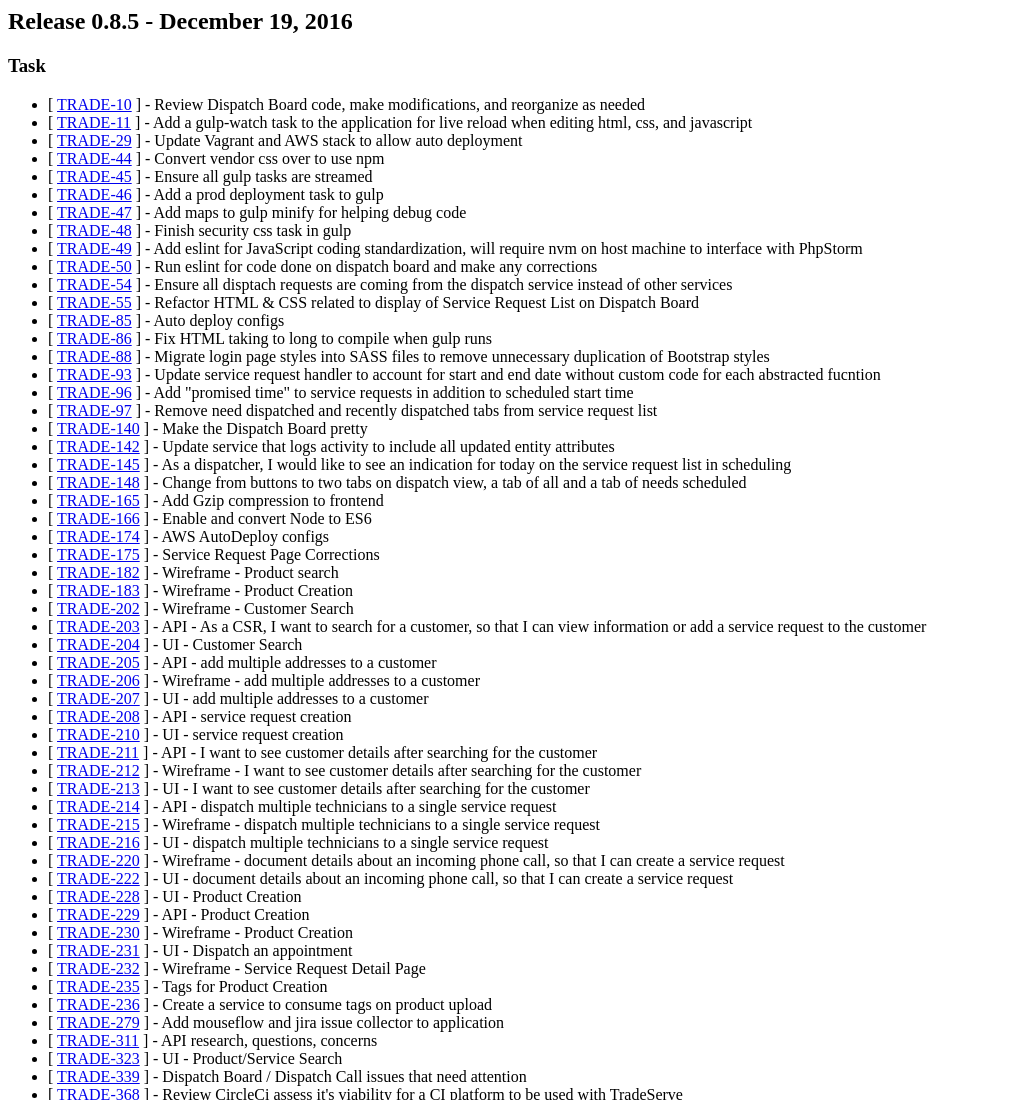
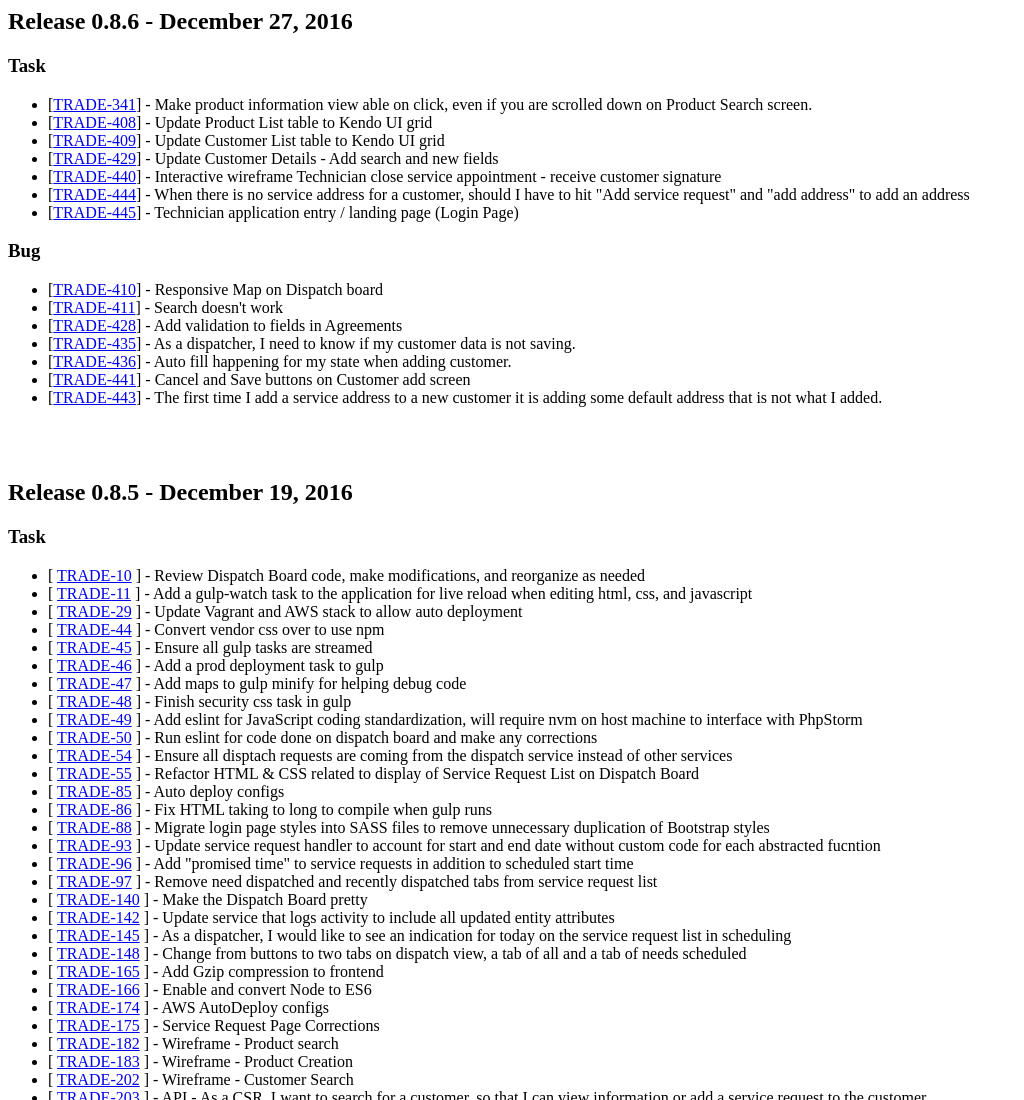
Before and after one commit to tradeserve/changelog, a plain HTML site: page docs/index.html in a window 1280 px wide. Shown: the top 1100 px of the page, without its empty margins (0-1024 px from the left). Drawn offline with Linux system fonts and the light colour scheme.

Commit message:
update from latest release

```diff
--- a/docs/index.html
+++ b/docs/index.html
@@ -1,5 +1,42 @@
+<h2>Release 0.8.6 - December 27, 2016</h2>
+<h3>Task</h3>
+<ul>
+	<li>[<a href='https://tradeserve.atlassian.net/browse/TRADE-341'>TRADE-341</a>] -         Make product information view able on click, even if you are scrolled down on Product Search screen.
+	</li>
+	<li>[<a href='https://tradeserve.atlassian.net/browse/TRADE-408'>TRADE-408</a>] -         Update Product List table to Kendo UI grid
+	</li>
+	<li>[<a href='https://tradeserve.atlassian.net/browse/TRADE-409'>TRADE-409</a>] -         Update Customer List table to Kendo UI grid
+	</li>
+	<li>[<a href='https://tradeserve.atlassian.net/browse/TRADE-429'>TRADE-429</a>] -         Update Customer Details - Add search and new fields
+	</li>
+	<li>[<a href='https://tradeserve.atlassian.net/browse/TRADE-440'>TRADE-440</a>] -         Interactive wireframe Technician close service appointment - receive customer signature
+	</li>
+	<li>[<a href='https://tradeserve.atlassian.net/browse/TRADE-444'>TRADE-444</a>] -         When there is no service address for a customer, should I have to hit &quot;Add service request&quot; and &quot;add address&quot; to add an address
+	</li>
+	<li>[<a href='https://tradeserve.atlassian.net/browse/TRADE-445'>TRADE-445</a>] -         Technician application entry / landing page (Login Page)
+	</li>
+</ul>
+
+<h3>Bug</h3>
+<ul>
+	<li>[<a href='https://tradeserve.atlassian.net/browse/TRADE-410'>TRADE-410</a>] -         Responsive Map on Dispatch board
+	</li>
+	<li>[<a href='https://tradeserve.atlassian.net/browse/TRADE-411'>TRADE-411</a>] -         Search doesn&#39;t work
+	</li>
+	<li>[<a href='https://tradeserve.atlassian.net/browse/TRADE-428'>TRADE-428</a>] -         Add validation to fields in Agreements
+	</li>
+	<li>[<a href='https://tradeserve.atlassian.net/browse/TRADE-435'>TRADE-435</a>] -         As a dispatcher, I need to know if my customer data is not saving.
+	</li>
+	<li>[<a href='https://tradeserve.atlassian.net/browse/TRADE-436'>TRADE-436</a>] -         Auto fill happening for my state when adding customer.
+	</li>
+	<li>[<a href='https://tradeserve.atlassian.net/browse/TRADE-441'>TRADE-441</a>] -         Cancel and Save buttons on Customer add screen
+	</li>
+	<li>[<a href='https://tradeserve.atlassian.net/browse/TRADE-443'>TRADE-443</a>] -         The first time I add a service address to a new customer it is adding some default address that is not what I added.
+	</li>
+</ul>
+<br>
+<br>
 <h2>Release 0.8.5 - December 19, 2016</h2>
-
 <h3>Task</h3>
 <ul>
 	<li>[
```
